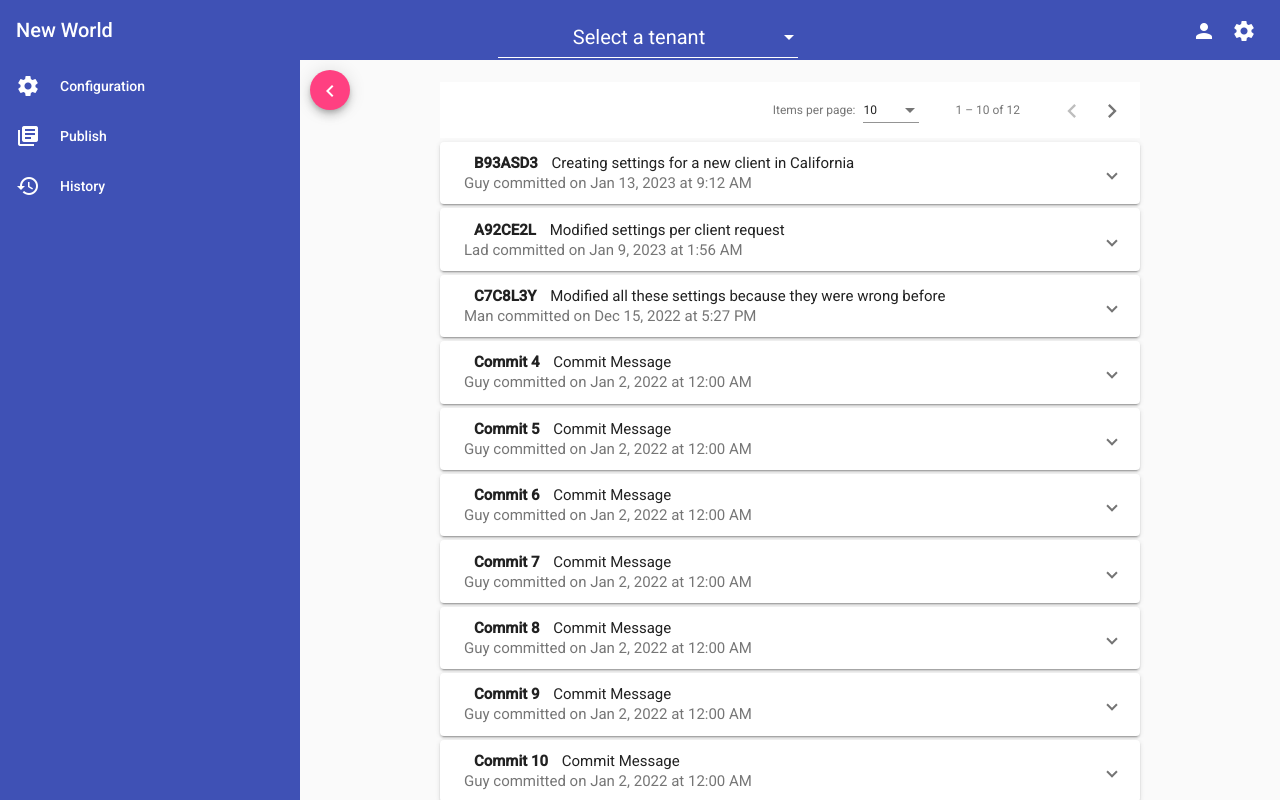
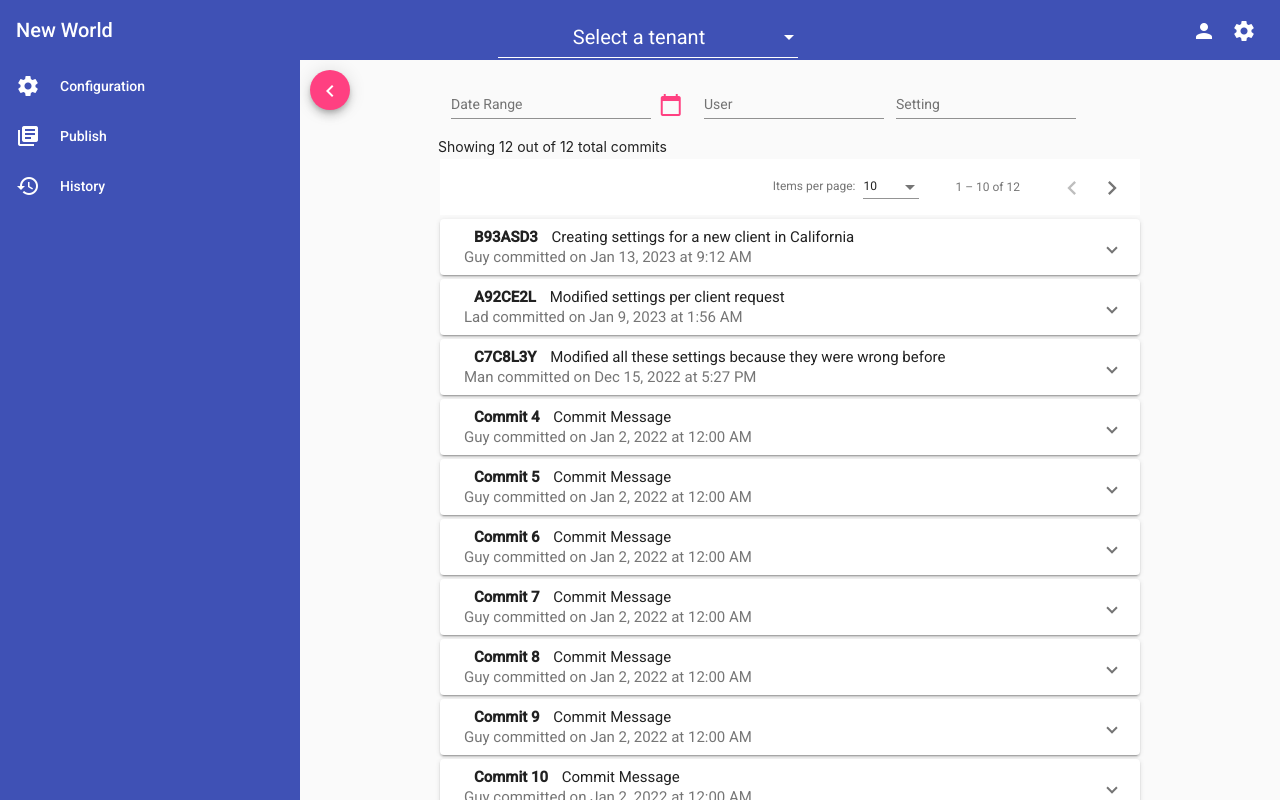
Before and after one commit to NWMSOEConfig/insight, an Angular app in the folder Insight/InsightApp/: page /history in a window 1280 px wide. Built offline with nearby package versions, Linux system fonts and the light colour scheme.

Commit message:
add history page filters

```diff
--- a/Insight/InsightApp/src/app/history-page/history-page.component.css
+++ b/Insight/InsightApp/src/app/history-page/history-page.component.css
@@ -13,9 +13,13 @@
 }
 
 .mat-expansion-panel-header {
-  min-height: 7.8vh;
+  min-height: 7vh;
 }
 
 b {
   padding: 10px;
 }
+
+mat-form-field {
+  margin-left: 1vw;
+}
--- a/Insight/InsightApp/src/app/history-page/history-page.component.html
+++ b/Insight/InsightApp/src/app/history-page/history-page.component.html
@@ -1,13 +1,54 @@
 <div class="history-page">
+  <form>
+    <!-- Date Range -->
+    <mat-form-field>
+      <mat-label>Date Range</mat-label>
+      <mat-date-range-input
+        [rangePicker]="picker"
+        [min]="minDate"
+        [max]="maxDate"
+      >
+        <input
+          matStartDate
+          placeholder="MM/DD/YYY"
+          (dateInput)="this.selectedMinDate = $event.value"
+        />
+        <input
+          matEndDate
+          placeholder="MM/DD/YYY"
+          (dateInput)="this.selectedMaxDate = $event.value"
+        />
+      </mat-date-range-input>
+      <mat-date-range-picker #picker></mat-date-range-picker>
+    </mat-form-field>
+    <button mat-icon-button color="accent" (click)="picker.open()">
+      <mat-icon>calendar_today</mat-icon>
+    </button>
+
+    <!-- Search by username -->
+    <mat-form-field>
+      <mat-label>User</mat-label>
+      <input matInput placeholder="" />
+    </mat-form-field>
+
+    <!-- Search for setting  -->
+    <mat-form-field>
+      <mat-label>Setting</mat-label>
+      <input matInput placeholder="" />
+    </mat-form-field>
+  </form>
+  Showing {{ filteredCommits.length }} out of {{ commits.length }} total commits
+
+  <!-- Paginator  -->
   <mat-paginator
-    [length]="mockCommits.length"
+    [length]="filteredCommits.length"
     [pageSize]="pageSize"
     [pageSizeOptions]="pageSizeOptions"
     [pageIndex]="pageIndex"
     (page)="handlePageEvent($event)"
-  >
-  </mat-paginator>
+  ></mat-paginator>
 
+  <!-- Commits -->
   <mat-expansion-panel *ngFor="let commit of getPage()">
     <mat-expansion-panel-header>
       <div>
--- a/Insight/InsightApp/src/app/history-page/history-page.component.ts
+++ b/Insight/InsightApp/src/app/history-page/history-page.component.ts
@@ -9,15 +9,19 @@ import { mockCommits } from './mock-commits';
   styleUrls: ['./history-page.component.css'],
 })
 export class HistoryPageComponent implements OnInit {
-  mockCommits: any;
+  commits: any;
+  filteredCommits: any;
   few = 4; // what "Few" means in getFirstFewFromBatch method
   pageIndex = 0;
   pageSize = 10;
   pageSizeOptions = [this.pageSize, this.pageSize * 2, this.pageSize * 5];
   pageEvent: PageEvent = new PageEvent();
+  minDate = new Date();
+  maxDate = new Date(); // max date is current day
+  selectedMinDate = new Date();
+  selectedMaxDate = new Date();
 
   constructor(private apiService: ApiService) {
-    this.mockCommits = mockCommits;
     this.pageEvent = new PageEvent();
   }
 
@@ -31,9 +35,32 @@ export class HistoryPageComponent implements OnInit {
     this.pageIndex = e.pageIndex;
   }
 
+  resetTime(date: Date): Date {
+    date.setHours(0);
+    date.setMinutes(0);
+    date.setSeconds(0);
+    date.setMilliseconds(0);
+    return date;
+  }
+
+  /**
+   * paginator to get commits per page
+   */
   getPage(): any {
     var startIndex = this.pageIndex * this.pageSize;
-    return mockCommits.slice(startIndex, startIndex + this.pageSize);
+    this.filteredCommits = this.commits
+      .filter(
+        (c: { timestamp: number }) =>
+          this.resetTime(new Date(c.timestamp)) <=
+          this.resetTime(this.selectedMaxDate)
+      )
+      .filter(
+        (c: { timestamp: number }) =>
+          this.resetTime(new Date(c.timestamp)) >=
+          this.resetTime(this.selectedMinDate)
+      );
+
+    return this.filteredCommits.slice(startIndex, startIndex + this.pageSize);
   }
 
   /**
@@ -49,5 +76,19 @@ export class HistoryPageComponent implements OnInit {
     return batch.length - this.getFirstFewFromBatch(batch).length;
   }
 
-  ngOnInit() {}
+  ngOnInit() {
+    this.commits = mockCommits.sort(
+      (a, b) =>
+        new Date(b.timestamp).getTime() - new Date(a.timestamp).getTime()
+    ); // Get data from mock commits and sort by timestamp (oldest to newest)
+
+    this.filteredCommits = this.commits;
+
+    this.commits.forEach((c: { timestamp: string }) => {
+      var timestamp = new Date(c.timestamp);
+      this.minDate < timestamp ? null : (this.minDate = timestamp);
+    }); // Set the minimum selectable date on date picker
+
+    this.selectedMinDate = this.minDate;
+  }
 }
```
